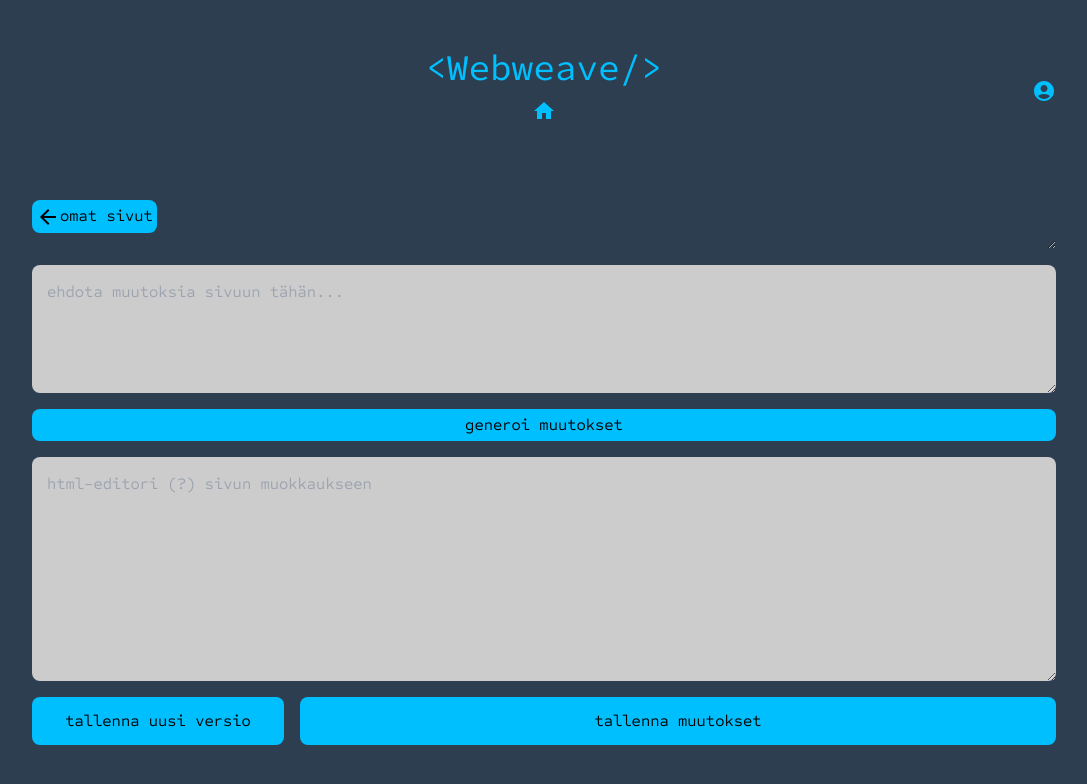
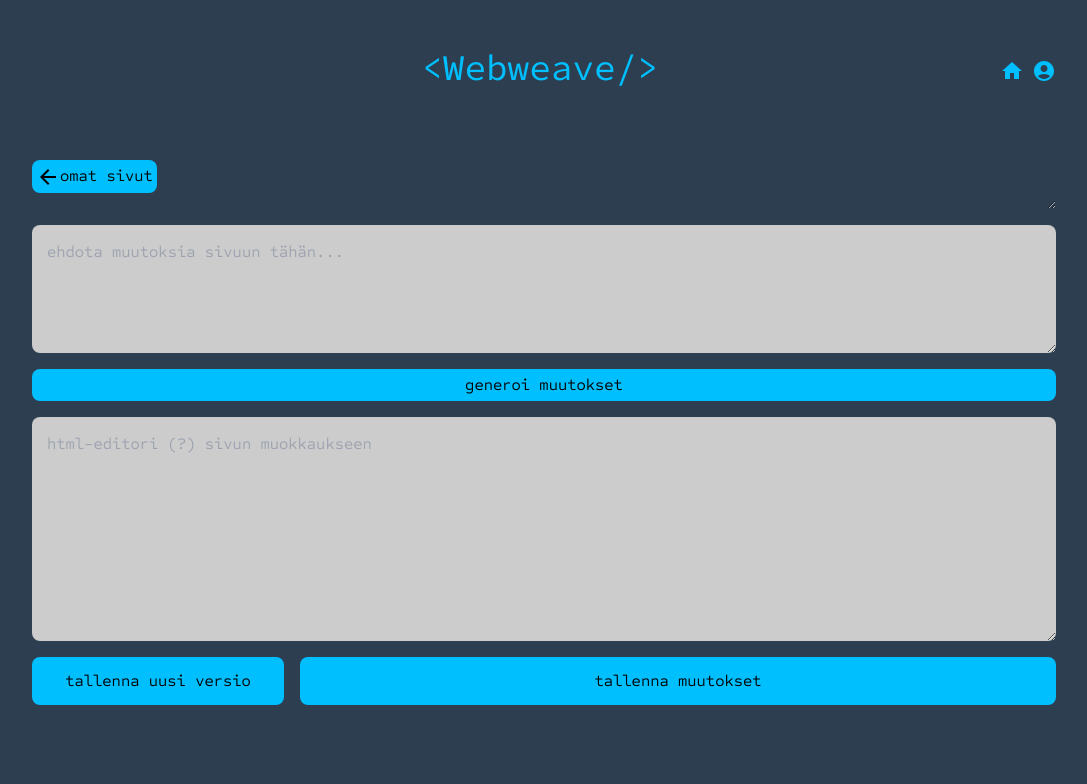
Before and after one commit to ofisch/WebWeave, a React (Vite) app in the folder webweave/: page /edit in a window 1280 px wide. Shown: the top 784 px of the page, without its empty margins (96-1183 px from the left). Built offline with nearby package versions, Linux system fonts and the light colour scheme; no server answers; the database is empty.

Commit message:
Refactor header and navigation components

```diff
--- a/webweave/src/assets/style.ts
+++ b/webweave/src/assets/style.ts
@@ -1,8 +1,7 @@
 const style = {
   container: "max-w-5xl bg-primary font-sometype mx-auto text-white ",
   header: "text-4xl text-action xs:col-span-2 xs:w-1/2 font-sourcecode",
-  headerNav:
-    "text-4xl text-action xs:col-span-2 xs:w-1/2 flex justify-between font-sourcecode",
+  headerNav: "text-4xl text-action xs:col-span-2 xs:w-1/2  font-sourcecode",
   nav: "flex gap-4 justify-center",
   navEdit: "flex gap-4 flex-col justify-center items-start",
   navHomePrompt: "flex gap-4 justify-center",
--- a/webweave/src/components/Heading.tsx
+++ b/webweave/src/components/Heading.tsx
@@ -28,18 +28,11 @@
 
   return (
     <>
+      {location.pathname === "/" ? (
+        <div className="flex justify-between">
           <div className="w-6"></div>
           <div onClick={goToIndex}>
-        {location.pathname === "/" ? (
             <h1>&lt;Webweave/&gt;</h1>
-        ) : (
-          <>
-            <h1>&lt;Webweave/&gt;</h1>{" "}
-            <button className="transition ease-in-out delay-70 hover:-translate-y-1 hover:scale-125 hover:cursor-pointer hover:opacity-75 duration-70">
-              <HomeIcon />
-            </button>
-          </>
-        )}
           </div>
           <button
             onClick={goToProfile}
@@ -47,6 +40,42 @@
           >
             <AccountCircleIcon />
           </button>
+        </div>
+      ) : location.pathname === "/profile" ? (
+        <div className="flex justify-between">
+          <div className="w-6"></div>
+          <div onClick={goToIndex}>
+            <h1>&lt;Webweave/&gt;</h1>
+          </div>
+          <button
+            onClick={goToIndex}
+            className="transition ease-in-out delay-70 hover:-translate-y-1 hover:scale-125 hover:cursor-pointer hover:opacity-75 duration-70"
+          >
+            <HomeIcon />
+          </button>
+        </div>
+      ) : (
+        <div className="flex justify-between">
+          <div className="w-12"></div>
+          <div onClick={goToIndex}>
+            <h1>&lt;Webweave/&gt;</h1>
+          </div>
+          <div className="flex gap-2">
+            <button
+              onClick={goToIndex}
+              className="transition ease-in-out delay-70 hover:-translate-y-1 hover:scale-125 hover:cursor-pointer hover:opacity-75 duration-70"
+            >
+              <HomeIcon />
+            </button>
+            <button
+              onClick={goToProfile}
+              className="transition ease-in-out delay-70 hover:-translate-y-1 hover:scale-125 hover:cursor-pointer hover:opacity-75 duration-70"
+            >
+              <AccountCircleIcon />
+            </button>
+          </div>
+        </div>
+      )}
     </>
   );
 };
--- a/webweave/src/views/Profile.tsx
+++ b/webweave/src/views/Profile.tsx
@@ -162,12 +162,7 @@
       <div className={style.container}>
         <div className={style.profileTop}>
           <header className={style.header}>
-            <div onClick={() => goTo("/")}>
-              <h1>&lt;Webweave/&gt;</h1>{" "}
-              <button className="transition ease-in-out delay-70 hover:-translate-y-1 hover:scale-125 hover:cursor-pointer hover:opacity-75 duration-70">
-                <HomeIcon />
-              </button>
-            </div>
+            <Heading />
           </header>
           <main className={style.profile}>
             <div className={style.userInfo}>
```
Lines whose indentation alone changed are shown as unchanged.
